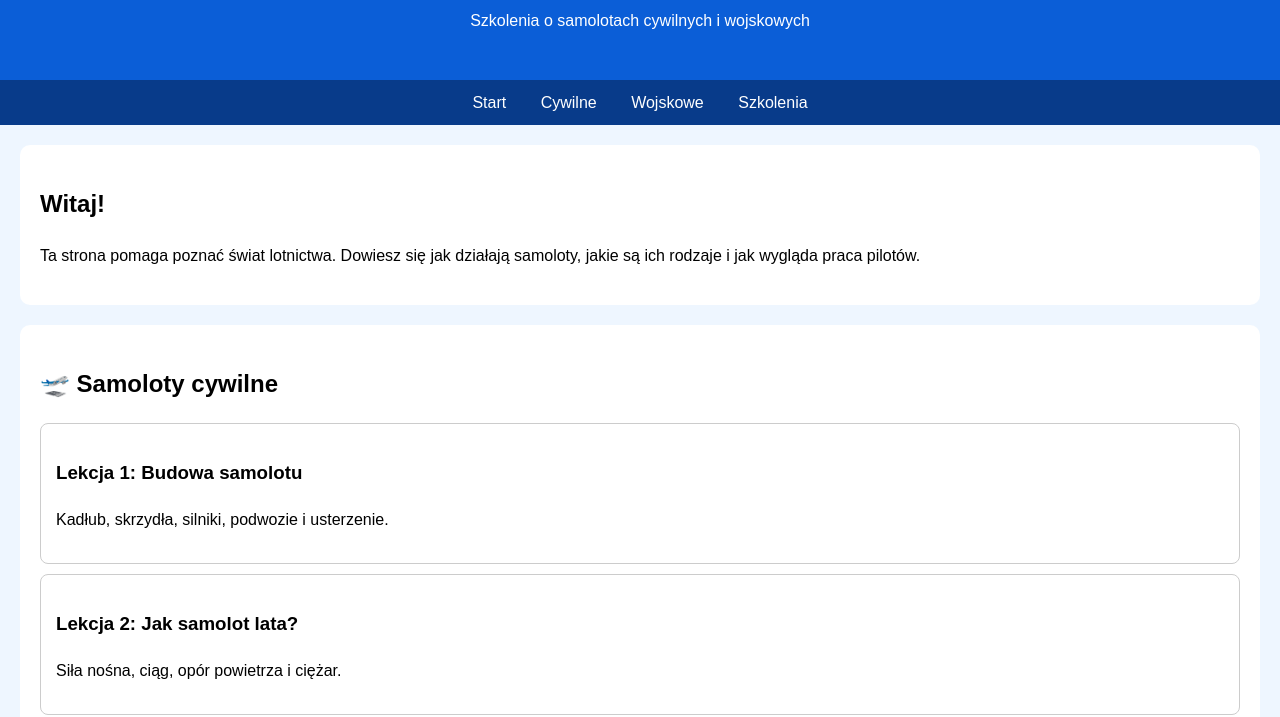
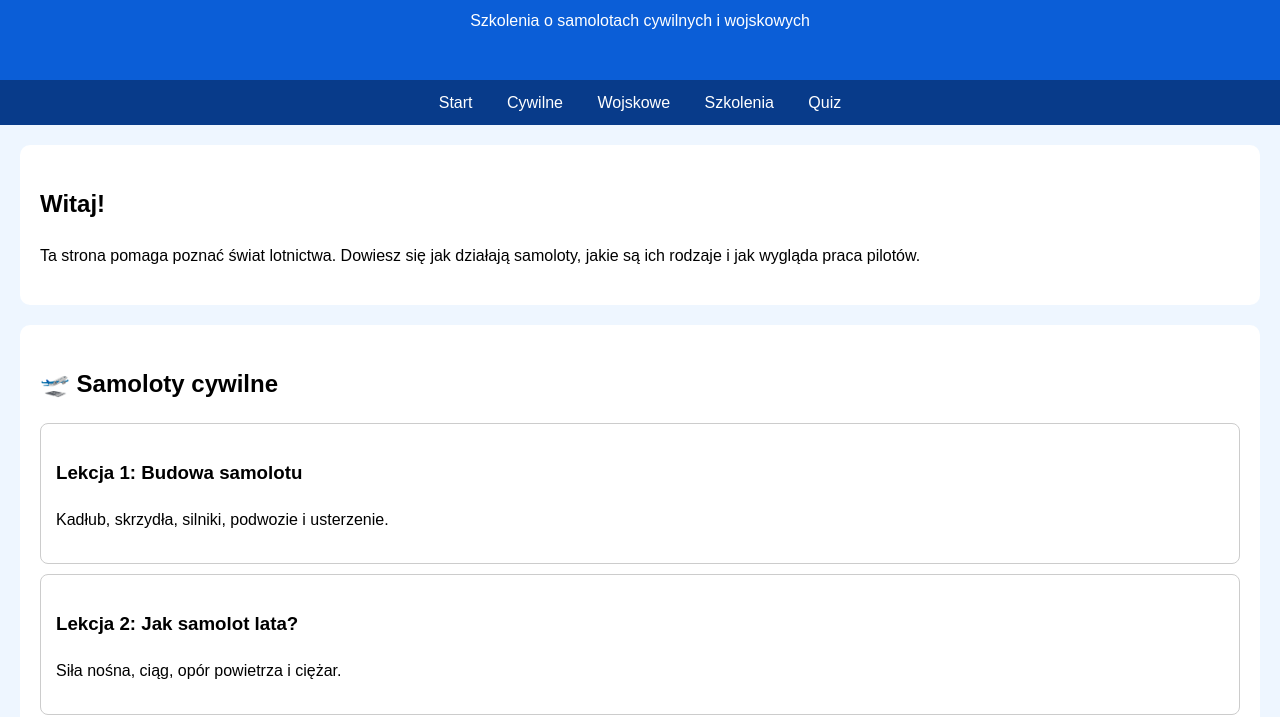
Before and after one commit to dlaelektroant-dot/AkademiaSamolotow, a plain HTML site: page index.html in a window 1280 px wide. Shown: the part 116-833 px from the top of the page. Drawn offline with Linux system fonts and the light colour scheme.

Commit message:
Add link to external quiz in index.html

```diff
--- a/index.html
+++ b/index.html
@@ -28,6 +28,7 @@ footer{background:#083b8a;color:white;text-align:center;padding:15px}
 <a href="#cywilne">Cywilne</a>
 <a href="#wojskowe">Wojskowe</a>
 <a href="#szkolenia">Szkolenia</a>
+<a href="https://dlaelektroant-dot.github.io/AkademiaSamolot-wQiz/" target="_blank">Quiz</a>
 </nav>
 
 <section id="start">
```
